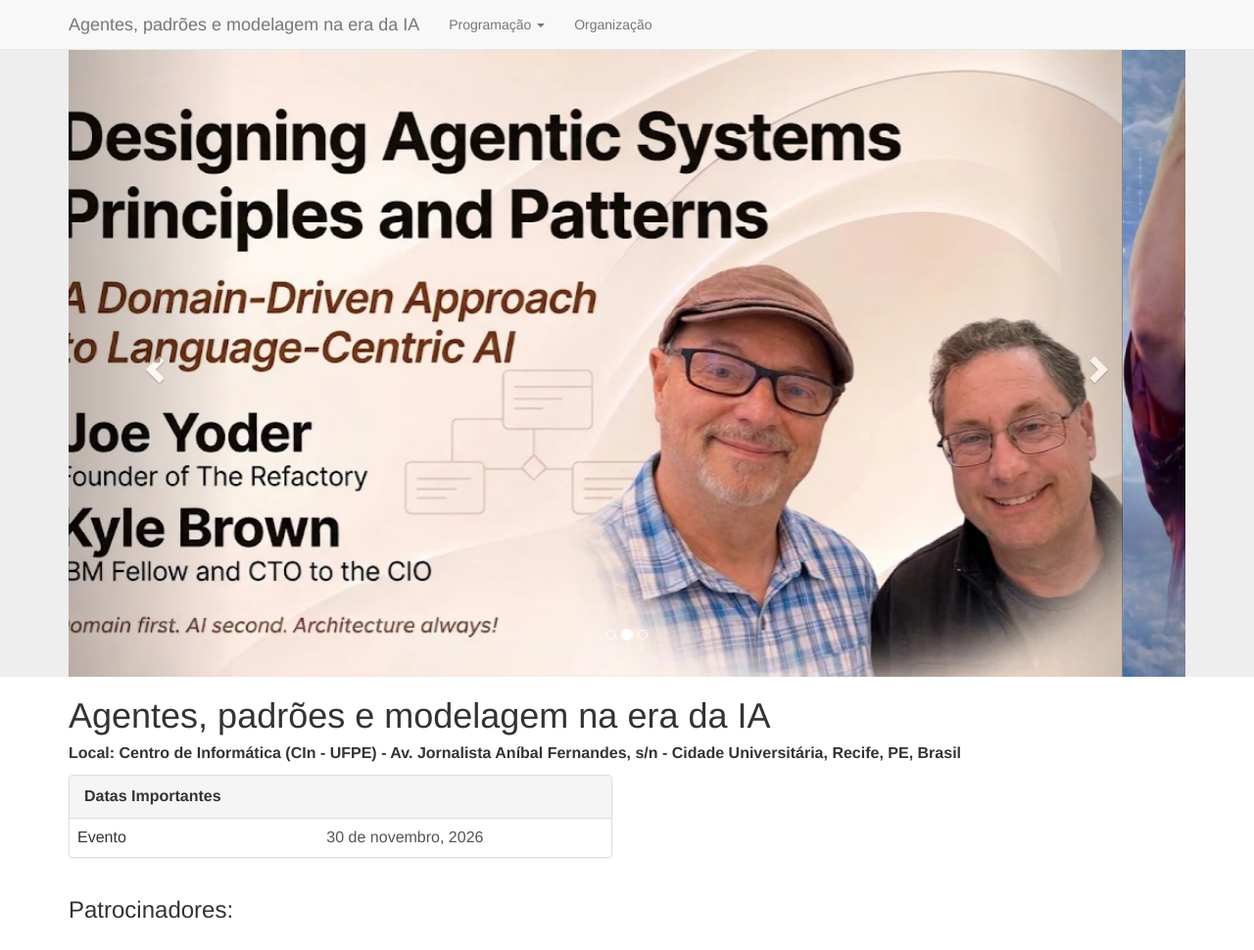
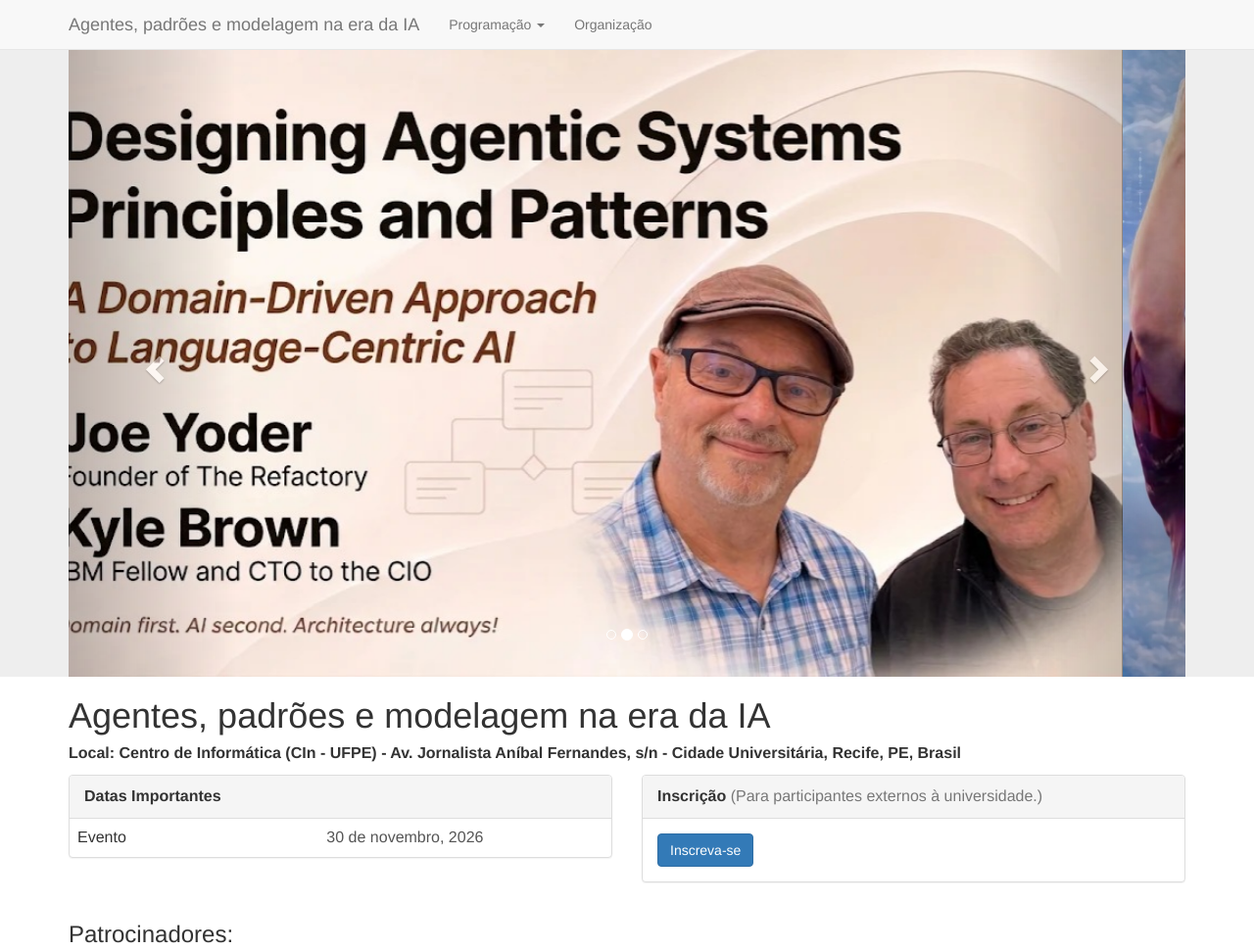
Before and after one commit to Vinicius-resende-cin/workshop-JosephYoder, a plain HTML site: page index.html in a window 1280 px wide. Shown: the top 970 px of the page at 98% size. Drawn offline with nearby package versions, Linux system fonts and the light colour scheme.

Commit message:
Add sign up form link

```diff
--- a/index.html
+++ b/index.html
@@ -106,6 +106,19 @@
                         </table>
                     </div>
                 </div> -->
+                <div class="col-md-6">
+                    <div class="panel panel-default">
+                        <div class="panel-heading">
+                            <b>Inscrição</b>
+                            <span class="text-muted">(Para participantes externos à universidade.)</span>
+                        </div>
+                        <div class="panel-body">
+                            <a class="btn btn-primary" href="https://forms.gle/CqEakNBydQxsWb7K8" target="_blank" rel="noopener">
+                                Inscreva-se
+                            </a>
+                        </div>
+                    </div>
+                </div>
             </div>
 
             <!-- ===== Sponsors ===== -->
```
